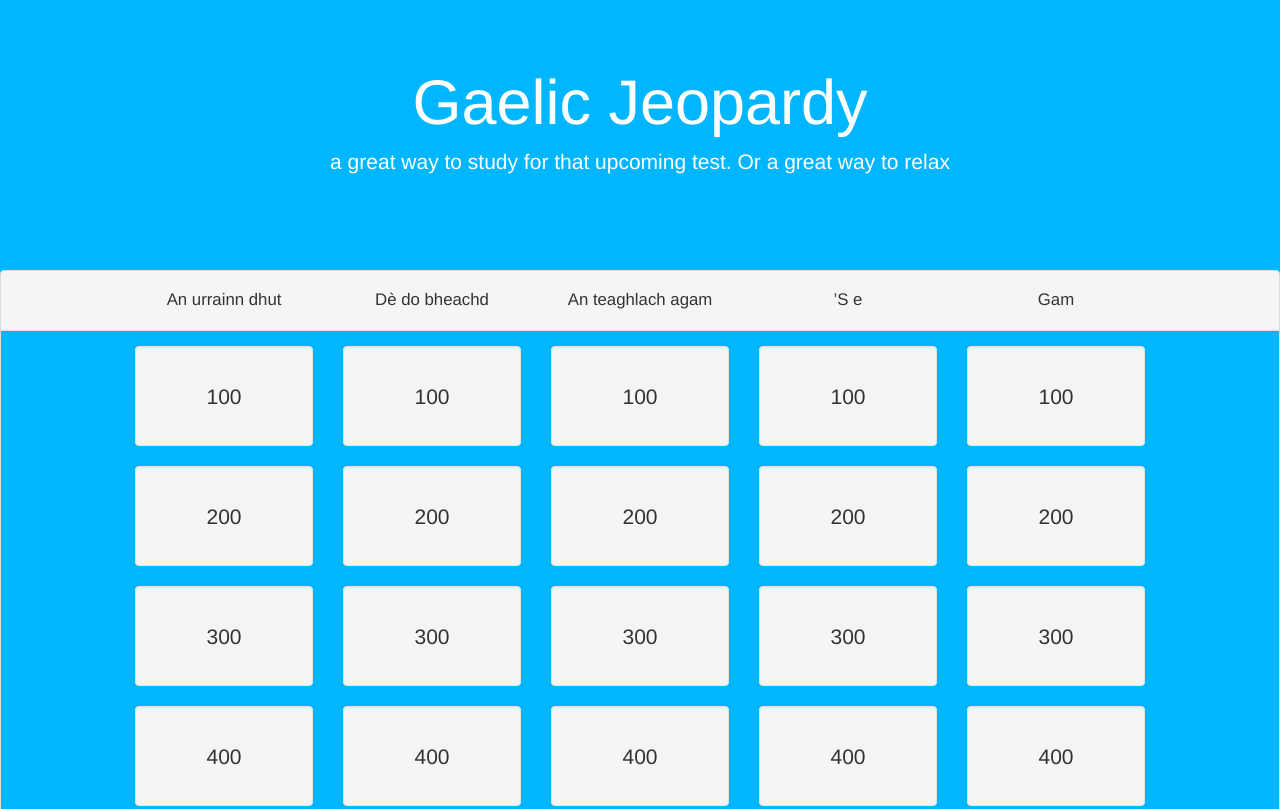
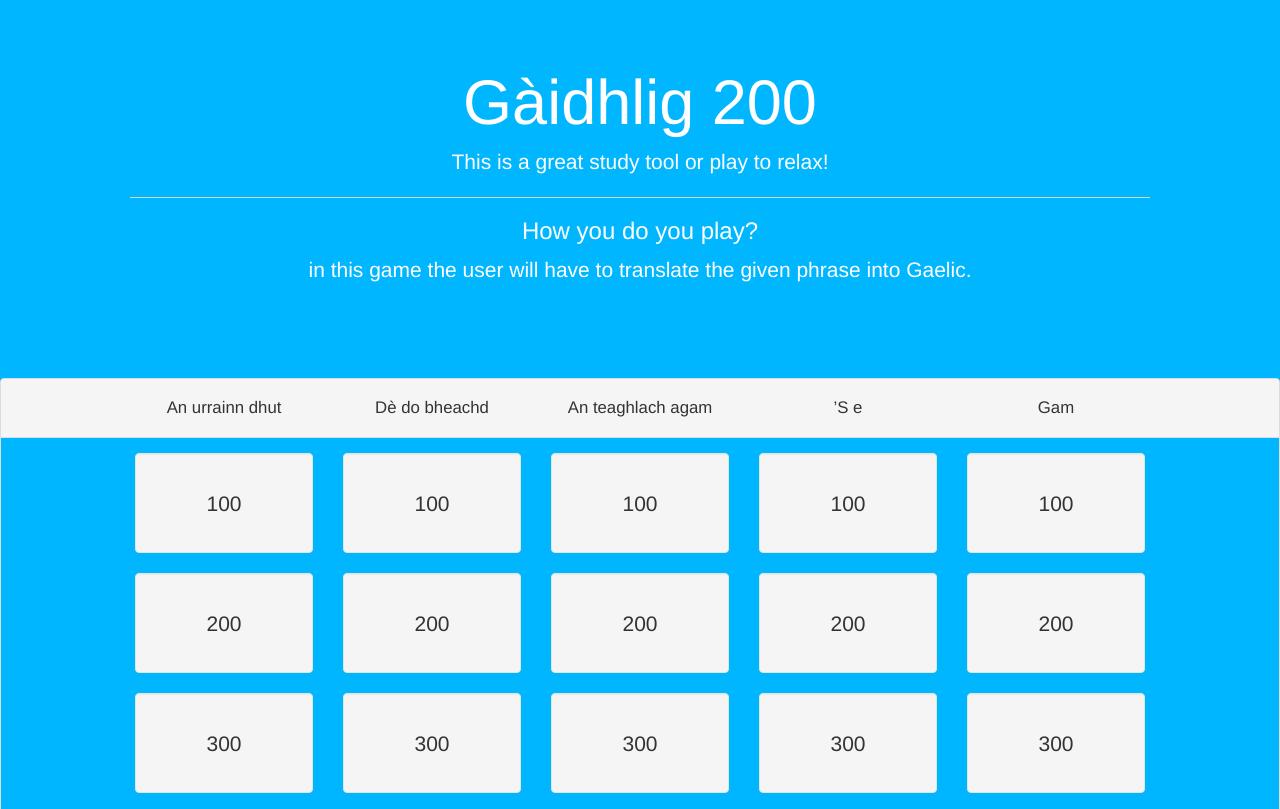
Before and after one commit to frankschmidt902/GaelicJeopardy, a plain HTML site: page index.html in a window 1280 px wide. Shown: the top 809 px of the page. Drawn offline with nearby package versions, Linux system fonts and the light colour scheme.

Commit message:
instructions
tell the user how to play the game

```diff
--- a/index.html
+++ b/index.html
@@ -10,8 +10,11 @@
     <!-- JUMBOTRON FOR HEAER -->
     <div class="container">
         <div class="jumbotron text-center">
-            <h1>Gaelic Jeopardy</h1>
-            <p>a great way to study for that upcoming test. Or a great way to relax</p>
+            <h1>Gàidhlig 200</h1>
+            <p>This is a great study tool or play to relax! </p>
+            <hr>
+            <h3>How you do you play?</h3>
+            <p>in this game the user will have to translate the given phrase into Gaelic.</p>
         </div>
     </div>
     <div class="panel panel-default">
```
